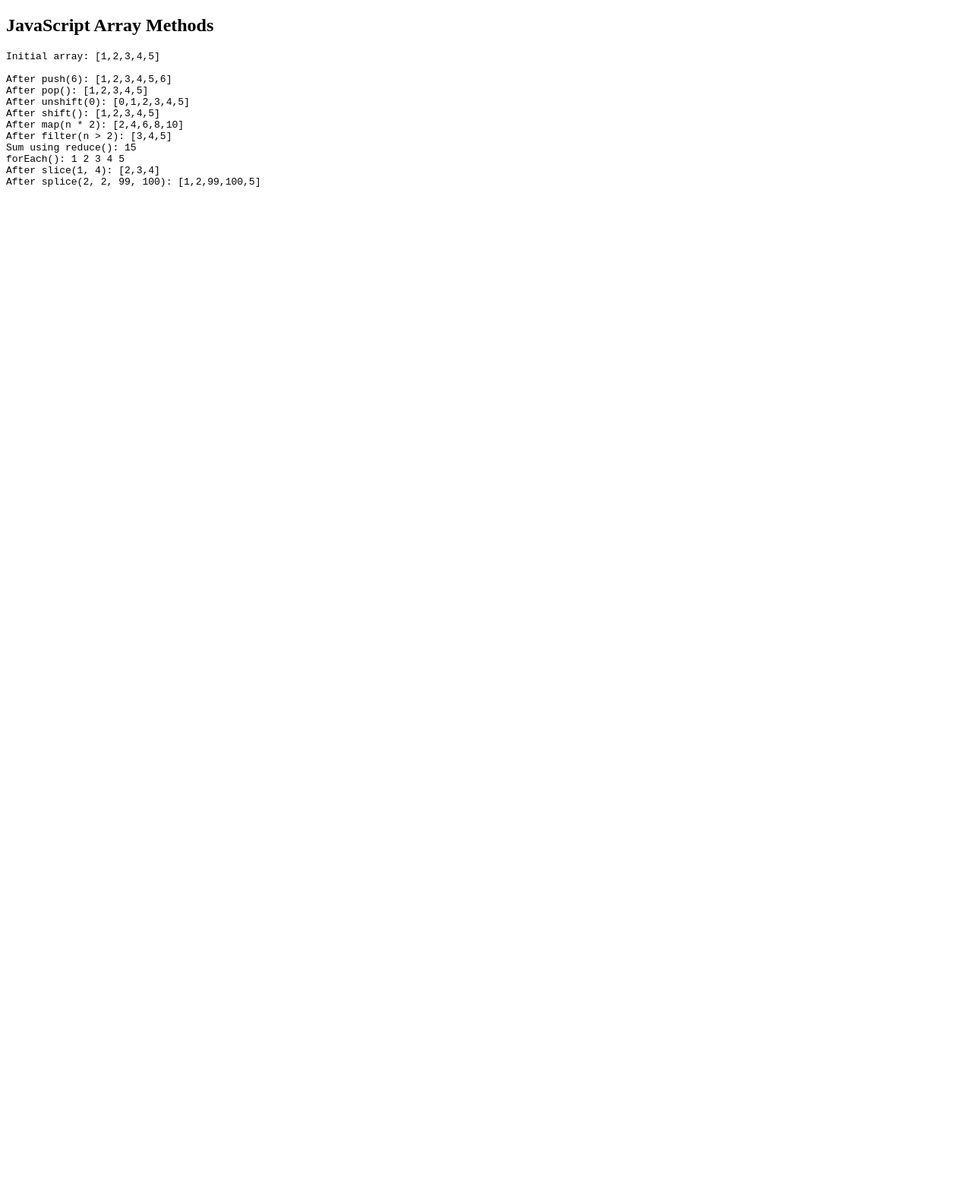
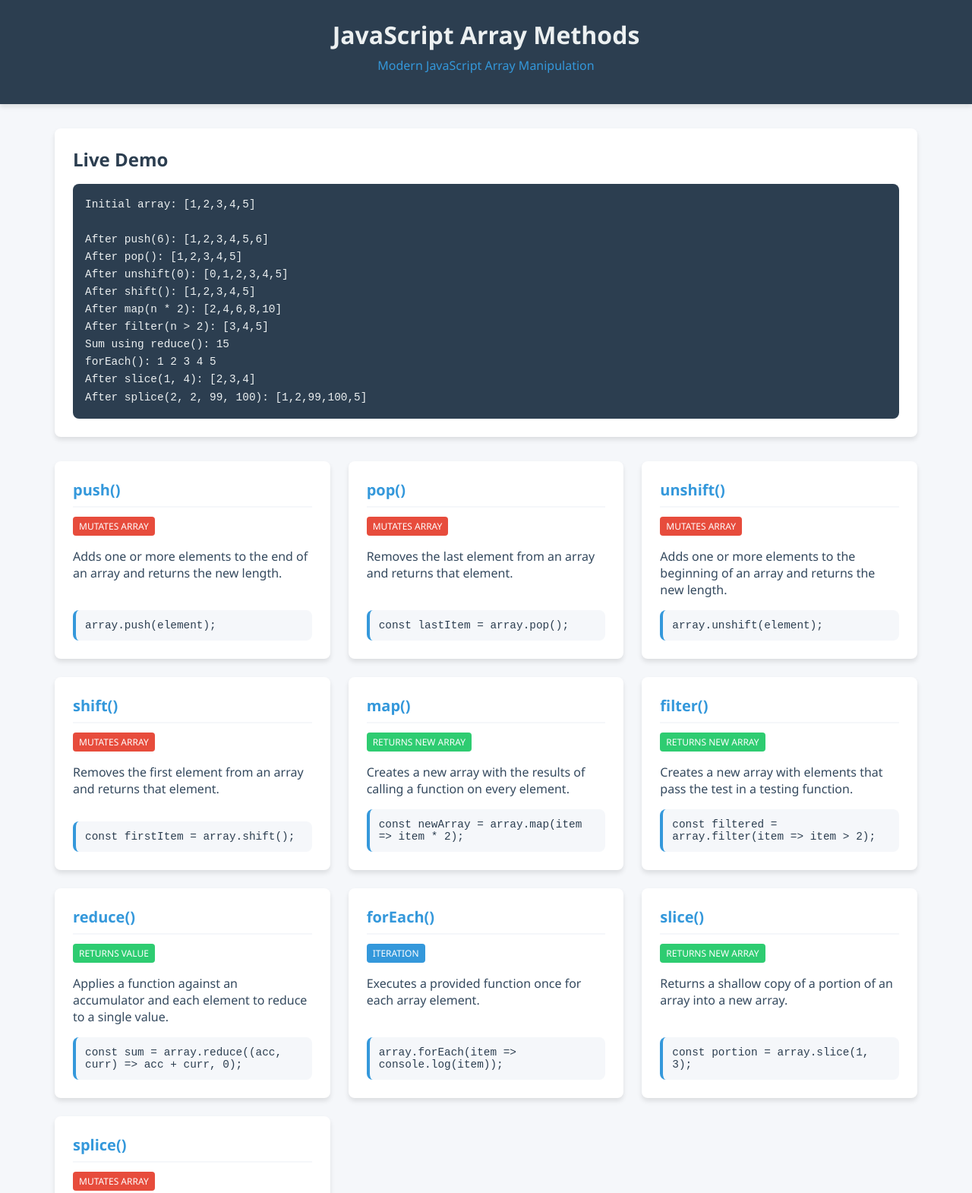
Before and after one commit to Akinladebammy/FlexisafArrayProject, a plain HTML site: page index.html in a window 1280 px wide. Shown: the top 1570 px of the page at 76% size. Before the commit the page ends 800 px from the top, so only its background shows below. Drawn offline with Linux system fonts and the light colour scheme.

Commit message:
added styles to my html file

```diff
--- a/index.html
+++ b/index.html
@@ -1,13 +1,122 @@
+</body>
+</html>
+
 <!DOCTYPE html>
 <html lang="en">
 <head>
   <meta charset="UTF-8">
-  <title>Array Methods</title>
+  <meta name="viewport" content="width=device-width, initial-scale=1.0">
+  <title>JavaScript Array Methods</title>
+  <link rel="stylesheet" href="styles.css">
 </head>
 <body>
+  <header>
+    <h1>JavaScript Array Methods</h1>
+    <div class="subtitle">Modern JavaScript Array Manipulation</div>
+  </header>
 
-  <h2>JavaScript Array Methods </h2>
-  <pre id="output"></pre>
+  <main>
+    <div class="interactive-demo">
+      <h2>Live Demo</h2>
+      <pre id="output"></pre>
+    </div>
+
+    <div class="method-container">
+      <div class="method-card">
+        <h3 class="method-name">push()</h3>
+        <div class="method-tags">
+          <span class="tag mutates">Mutates Array</span>
+        </div>
+        <p class="method-description">Adds one or more elements to the end of an array and returns the new length.</p>
+        <div class="code-output">array.push(element);</div>
+      </div>
+
+      <div class="method-card">
+        <h3 class="method-name">pop()</h3>
+        <div class="method-tags">
+          <span class="tag mutates">Mutates Array</span>
+        </div>
+        <p class="method-description">Removes the last element from an array and returns that element.</p>
+        <div class="code-output">const lastItem = array.pop();</div>
+      </div>
+
+      <div class="method-card">
+        <h3 class="method-name">unshift()</h3>
+        <div class="method-tags">
+          <span class="tag mutates">Mutates Array</span>
+        </div>
+        <p class="method-description">Adds one or more elements to the beginning of an array and returns the new length.</p>
+        <div class="code-output">array.unshift(element);</div>
+      </div>
+
+      <div class="method-card">
+        <h3 class="method-name">shift()</h3>
+        <div class="method-tags">
+          <span class="tag mutates">Mutates Array</span>
+        </div>
+        <p class="method-description">Removes the first element from an array and returns that element.</p>
+        <div class="code-output">const firstItem = array.shift();</div>
+      </div>
+
+      <div class="method-card">
+        <h3 class="method-name">map()</h3>
+        <div class="method-tags">
+          <span class="tag returns-new">Returns New Array</span>
+        </div>
+        <p class="method-description">Creates a new array with the results of calling a function on every element.</p>
+        <div class="code-output">const newArray = array.map(item => item * 2);</div>
+      </div>
+
+      <div class="method-card">
+        <h3 class="method-name">filter()</h3>
+        <div class="method-tags">
+          <span class="tag returns-new">Returns New Array</span>
+        </div>
+        <p class="method-description">Creates a new array with elements that pass the test in a testing function.</p>
+        <div class="code-output">const filtered = array.filter(item => item > 2);</div>
+      </div>
+
+      <div class="method-card">
+        <h3 class="method-name">reduce()</h3>
+        <div class="method-tags">
+          <span class="tag returns-new">Returns Value</span>
+        </div>
+        <p class="method-description">Applies a function against an accumulator and each element to reduce to a single value.</p>
+        <div class="code-output">const sum = array.reduce((acc, curr) => acc + curr, 0);</div>
+      </div>
+
+      <div class="method-card">
+        <h3 class="method-name">forEach()</h3>
+        <div class="method-tags">
+          <span class="tag">Iteration</span>
+        </div>
+        <p class="method-description">Executes a provided function once for each array element.</p>
+        <div class="code-output">array.forEach(item => console.log(item));</div>
+      </div>
+
+      <div class="method-card">
+        <h3 class="method-name">slice()</h3>
+        <div class="method-tags">
+          <span class="tag returns-new">Returns New Array</span>
+        </div>
+        <p class="method-description">Returns a shallow copy of a portion of an array into a new array.</p>
+        <div class="code-output">const portion = array.slice(1, 3);</div>
+      </div>
+
+      <div class="method-card">
+        <h3 class="method-name">splice()</h3>
+        <div class="method-tags">
+          <span class="tag mutates">Mutates Array</span>
+        </div>
+        <p class="method-description">Changes array content by removing/replacing elements and/or adding new elements.</p>
+        <div class="code-output">array.splice(index, howMany, ...elementsToAdd);</div>
+      </div>
+    </div>
+  </main>
+
+  <footer>
+    <p>JavaScript Array Methods | Modern Web Development</p>
+  </footer>
 
   <script>
     const output = document.getElementById('output');
--- /dev/null
+++ b/styles.css
@@ -0,0 +1,186 @@
+:root {
+    --primary-color: #3498db;
+    --secondary-color: #2c3e50;
+    --accent-color: #e74c3c;
+    --light-bg: #f5f7fa;
+    --dark-bg: #2c3e50;
+    --text-light: #ecf0f1;
+    --text-dark: #34495e;
+    --success: #2ecc71;
+    --border-radius: 8px;
+    --box-shadow: 0 4px 6px rgba(0, 0, 0, 0.1);
+}
+
+* {
+    margin: 0;
+    padding: 0;
+    box-sizing: border-box;
+    font-family: 'Segoe UI', Tahoma, Geneva, Verdana, sans-serif;
+}
+
+body {
+    min-height: 100vh;
+    background-color: var(--light-bg);
+    color: var(--text-dark);
+    display: grid;
+    grid-template-rows: auto 1fr auto;
+}
+
+header {
+    background-color: var(--dark-bg);
+    color: var(--text-light);
+    padding: 1.5rem;
+    text-align: center;
+    box-shadow: var(--box-shadow);
+}
+
+h1 {
+    font-size: 2rem;
+    margin-bottom: 0.5rem;
+}
+
+.subtitle {
+    font-size: 1rem;
+    color: var(--primary-color);
+    margin-bottom: 1rem;
+}
+
+main {
+    padding: 2rem;
+    max-width: 1200px;
+    margin: 0 auto;
+    width: 100%;
+}
+
+.method-container {
+    display: grid;
+    grid-template-columns: repeat(auto-fill, minmax(300px, 1fr));
+    gap: 1.5rem;
+    margin-top: 2rem;
+}
+
+.method-card {
+    background-color: white;
+    border-radius: var(--border-radius);
+    padding: 1.5rem;
+    box-shadow: var(--box-shadow);
+    transition: transform 0.3s ease, box-shadow 0.3s ease;
+    display: flex;
+    flex-direction: column;
+}
+
+.method-card:hover {
+    transform: translateY(-5px);
+    box-shadow: 0 10px 20px rgba(0, 0, 0, 0.15);
+}
+
+.method-name {
+    color: var(--primary-color);
+    font-size: 1.25rem;
+    font-weight: 600;
+    margin-bottom: 0.75rem;
+    border-bottom: 2px solid var(--light-bg);
+    padding-bottom: 0.5rem;
+}
+
+.method-description {
+    margin-bottom: 1rem;
+    flex-grow: 1;
+}
+
+.code-output {
+    background-color: var(--light-bg);
+    border-radius: var(--border-radius);
+    padding: 0.75rem;
+    font-family: 'Courier New', Courier, monospace;
+    font-size: 0.9rem;
+    color: var(--dark-bg);
+    overflow-x: auto;
+    border-left: 4px solid var(--primary-color);
+}
+
+.interactive-demo {
+    background-color: white;
+    border-radius: var(--border-radius);
+    padding: 1.5rem;
+    margin-bottom: 2rem;
+    box-shadow: var(--box-shadow);
+}
+
+.interactive-demo h2 {
+    color: var(--secondary-color);
+    margin-bottom: 1rem;
+}
+
+#output {
+    background-color: var(--dark-bg);
+    color: var(--text-light);
+    padding: 1rem;
+    border-radius: var(--border-radius);
+    white-space: pre-wrap;
+    font-family: 'Courier New', Courier, monospace;
+    line-height: 1.6;
+    font-size: 0.9rem;
+    overflow-x: auto;
+}
+
+footer {
+    background-color: var(--dark-bg);
+    color: var(--text-light);
+    text-align: center;
+    padding: 1rem;
+    margin-top: 2rem;
+}
+
+.method-tags {
+    display: flex;
+    flex-wrap: wrap;
+    gap: 0.5rem;
+    margin-bottom: 1rem;
+}
+
+.tag {
+    background-color: var(--primary-color);
+    color: white;
+    padding: 0.25rem 0.5rem;
+    border-radius: 4px;
+    font-size: 0.75rem;
+    text-transform: uppercase;
+}
+
+.tag.mutates {
+    background-color: var(--accent-color);
+}
+
+.tag.returns-new {
+    background-color: var(--success);
+}
+
+/* Responsive design */
+@media (max-width: 768px) {
+    main {
+    padding: 1rem;
+    }
+
+    .method-container {
+    grid-template-columns: 1fr;
+    }
+
+    header {
+    padding: 1rem;
+    }
+
+    h1 {
+    font-size: 1.5rem;
+    }
+}
+
+@media (max-width: 480px) {
+    .method-name {
+    font-size: 1.1rem;
+    }
+
+    .code-output {
+    font-size: 0.8rem;
+    }
+}
```
